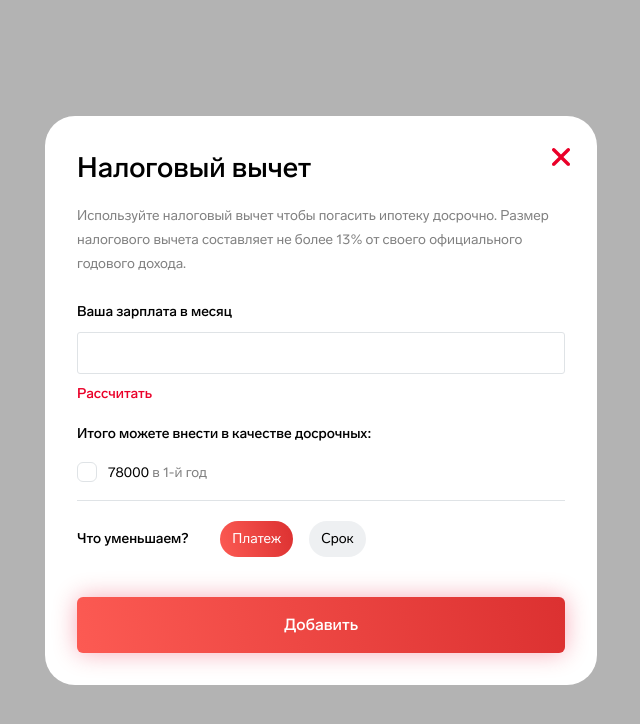
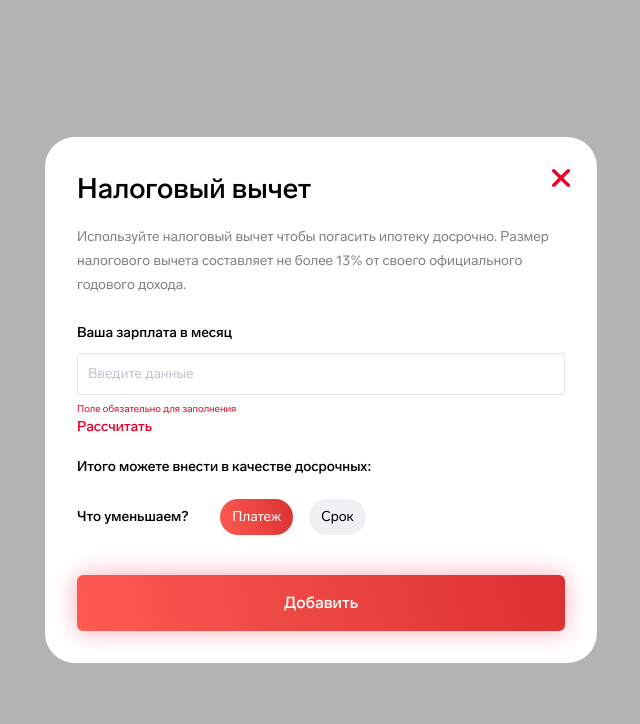
Before and after one commit to enjirtmnv/outside-digital, a React (Create React App) app: page / in a window 1280 px wide. Both pictures are taken after a click on the button "Налоговый вычет". Shown: the top 724 px of the page, without its empty margins (319-959 px from the left). Built offline with nearby package versions, Linux system fonts and the light colour scheme.

Commit message:
add pays

```diff
--- /dev/null
+++ b/src/components/Checkbox/Checkbox.jsx
@@ -0,0 +1,43 @@
+import React from 'react';
+import css from "./Checkbox.module.css";
+
+const Checkbox = ({pay, index, id}) => {
+
+  const ending = Number(String(index + 1).split('').slice(-1)[0]);
+
+  const endingNumber = (num) => {
+    const end = +num;
+    if (end === 12 || end === 13 || end ===16 || end === 17 || end === 18) {
+      return 'ый'
+    } else if (end === 1 || end === 4 || end === 5 || end === 9 || end === 0) {
+      return 'ый'
+    } else if (end === 2 || end === 6 || end === 7 || end === 8){
+      return 'oй'
+    } else if (end === 3){
+      return 'ий'
+    }
+  };
+
+  return (
+    <li className={css.popup__payItem}>
+      <input
+        type="checkbox"
+        id={id}
+        className={css.popup__payCheckbox}
+      />
+      <label
+        htmlFor={id}
+        className={css.popup__payLabel}
+      >
+        <span className={css.popup__payValue}>{pay}</span>
+        {
+          index === 1
+          ? <span className={css.popup__payTimeName}>{` во ${index + 1}-${endingNumber(ending)} год`}</span>
+            : <span className={css.popup__payTimeName}>{` в ${index + 1}-${endingNumber(ending)} год`}</span>
+        }
+      </label>
+    </li>
+  );
+};
+
+export default Checkbox;
--- /dev/null
+++ b/src/components/Checkbox/Checkbox.module.css
@@ -0,0 +1,66 @@
+.popup__payItem {
+    padding: 16px 0;
+    border-bottom: 1px solid #DFE3E6;
+}
+
+.popup__payCheckbox {
+    position: absolute;
+    opacity: 0;
+}
+
+.popup__payLabel {
+    position: relative;
+    cursor: url("/src/assets/icon/Pointer.svg"), pointer;
+    padding: 0;
+}
+
+.popup__payLabel span:nth-child(1){
+    margin: 0 0 0 31px;
+}
+
+.popup__payLabel:before {
+    content: '';
+    position: absolute;
+    margin-right: 10px;
+    display: inline-block;
+    vertical-align: text-top;
+    width: 20px;
+    height: 20px;
+    background: #FFFFFF;
+    border-radius: 6px;
+    border: 1px solid #DFE3E6;
+    box-sizing: border-box;
+    transition: all 200ms;
+}
+
+.popup__payCheckbox:hover ~ .popup__payLabel:before{
+    border: 1px solid #000000;
+}
+
+.popup__payCheckbox:checked ~ .popup__payLabel:before{
+    background: linear-gradient(255.35deg, #DC3131 0.83%, rgba(255, 79, 79, 0) 108.93%), #FF5E56;
+    border: none;
+}
+
+.popup__payCheckbox:checked ~ .popup__payLabel:after {
+    content: url("/src/assets/icon/Check.svg");
+    position: absolute;
+    width: 14px;
+    height: 11px;
+    top: 1px;
+    left: 3px;
+}
+
+.popup__payValue{
+    font-size: 14px;
+    line-height: 22px;
+    font-weight: 400;
+    color: #000000;
+}
+
+.popup__payTimeName{
+    font-size: 14px;
+    line-height: 22px;
+    font-weight: 400;
+    color: #808080;
+}
--- a/src/components/Popup/Popup.jsx
+++ b/src/components/Popup/Popup.jsx
@@ -1,14 +1,44 @@
-import React, { useState} from 'react';
+import React, {useState} from 'react';
 import css from './Popup.module.css';
 import closeIcon from '../../assets/icon/Vector.svg'
+import Radio from "../Radio/Radio";
+import Checkbox from "../Checkbox/Checkbox";
+
 
 const Popup = ({isPopupOpen, setPopupOpen}) => {
 
   const [isRadioChoice, setRadioChoice] = useState('payment');
+  const [salary, setSalary] = useState('');
+  const [pays, setPays] = useState([]);
+
   const toggleRadio = (e) => setRadioChoice(e.target.value);
 
-  const [salary, setSalary] = useState('');
-  const handleChangeSalary = (e) => setSalary(e.target.value);
+  const handleChangeSalary = (e) => {
+    let num = e.target.value;
+    let numWithSpace = Number(num.replace(/\s+/g, '')).toLocaleString();
+    setSalary(numWithSpace);
+  };
+
+  const calculatePays = () => {
+    const salaryRemoveSpace = salary.replace(/\s+/g, '');
+    if (salaryRemoveSpace) {
+      const payArray = [];
+      let tax = 260000;
+      const taxInOneYear = Math.floor(salaryRemoveSpace * 12 * 0.13);
+      const years = Math.floor(260000 / taxInOneYear);
+      for (let i = 0; i < years; i++) {
+        if (tax - taxInOneYear > 0) {
+          tax = tax - taxInOneYear;
+          payArray.push(`${taxInOneYear.toLocaleString()} рублей`);
+        } else {
+          payArray.push(`${tax.toLocaleString()} рублей`)
+        }
+      }
+      setPays(payArray);
+    } else {
+      setPays([]);
+    }
+  };
 
   const togglePopup = () => setPopupOpen(!isPopupOpen);
   const stopPropagationContent = e => e.stopPropagation();
@@ -52,80 +82,52 @@ const Popup = ({isPopupOpen, setPopupOpen}) => {
               name={'salary'}
               value={salary}
               onChange={handleChangeSalary}
+              placeholder={'Введите данные'}
+              autoComplete="off"
+              pattern="[0-9]*"
             />
+            <p className={css.popup__salaryError}>Поле обязательно для заполнения</p>
           </label>
-          <p className={css.popup__calculateButton}>Рассчитать</p>
+          <p
+            className={css.popup__calculateButton}
+            onClick={calculatePays}
+          >Рассчитать</p>
         </div>
 
-        <div className={css.popup__mortgageWrap}>
+        <div className={css.popup__payWrap}>
           <p className={css.popup__subtitle}>Итого можете внести в качестве досрочных:</p>
-          <ul className={css.popup__mortgageList}>
-            <li className={css.popup__mortgageItem}>
-            <input
-              type="checkbox"
-              id={'opa-1'}
-              className={css.popup__mortgageCheckbox}
-            />
-            <label
-              htmlFor="opa-1"
-              className={css.popup__mortgageLabel}
-            >
-                <span
-                  className={css.popup__mortgageValue}
-                >
-                  78000
-                </span>
-              <span
-                className={css.popup__mortgageTimeName}
-              >
-                  {` в 1-й год`}
-                </span>
-            </label>
-          </li>
+          <ul className={css.popup__payList}>
+            {
+              pays.map((item, index) => {
+                return (
+                  <Checkbox
+                    pay={item}
+                    index={index}
+                    id={`payItem-${index}`}
+                  />
+                )
+              })
+            }
           </ul>
         </div>
 
         <div className={css.popup__choiceWrap}>
           <p className={css.popup__subtitle}>Что уменьшаем?</p>
           <ul className={css.popup__choiceList}>
-            <li>
-              <input
-                type="radio"
-                id={'payment'}
-                className={css.popup__choiceRadio}
-                name={'choice'}
-                value={'payment'}
-                checked={isRadioChoice === 'payment'}
-                onChange={toggleRadio}
-              />
-              <label
-                htmlFor="payment"
-                className={css.popup__choiceLabel}
-              >
-                Платеж
-              </label>
-
-            </li>
-            <li>
-              <input
-                type="radio"
-                id={'period'}
-                className={css.popup__choiceRadio}
-                name={'choice'}
-                value={'period'}
-                checked={isRadioChoice === 'period'}
-                onChange={toggleRadio}
-              />
-              <label
-                htmlFor="period"
-                className={css.popup__choiceLabel}
-              >
-                Срок
-              </label>
-            </li>
+            <Radio
+              value={'payment'}
+              text={'Платеж'}
+              isRadioChoice={isRadioChoice}
+              toggleRadio={toggleRadio}
+            />
+            <Radio
+              value={'period'}
+              text={'Срок'}
+              isRadioChoice={isRadioChoice}
+              toggleRadio={toggleRadio}
+            />
           </ul>
         </div>
-
         <button className={css.popup__addButton}>Добавить</button>
       </div>
     </div>
--- a/src/components/Popup/Popup.module.css
+++ b/src/components/Popup/Popup.module.css
@@ -65,6 +65,22 @@
     border-radius: 3px;
     outline: none;
     margin: 8px 0;
+    transition: all 200ms;
+}
+
+.popup__salary::placeholder{
+    color: #BEC5CC;
+}
+
+.popup__salary:hover{
+    border: 1px solid #000000;
+}
+
+.popup__salaryError{
+    font-size: 10px;
+    line-height: 12px;
+    font-weight: 400;
+    color: #EA0029;
 }
 
 .popup__calculateButton {
@@ -85,74 +101,12 @@
     color: #EA0029;
 }
 
-.popup__mortgageWrap {
+.popup__payWrap {
 
 }
 
-.popup__mortgageList {
+.popup__payList {
 
-}
-
-.popup__mortgageItem {
-    padding: 16px 0;
-    border-bottom: 1px solid #DFE3E6;
-}
-
-.popup__mortgageCheckbox {
-    position: absolute;
-    opacity: 0;
-}
-
-.popup__mortgageLabel {
-    position: relative;
-    cursor: url("/src/assets/icon/Pointer.svg"), pointer;
-    padding: 0;
-}
-
-.popup__mortgageLabel span:nth-child(1){
-    margin: 0 0 0 31px;
-}
-
-.popup__mortgageLabel:before {
-    content: '';
-    position: absolute;
-    margin-right: 10px;
-    display: inline-block;
-    vertical-align: text-top;
-    width: 20px;
-    height: 20px;
-    background: #FFFFFF;
-    border-radius: 6px;
-    border: 1px solid #DFE3E6;
-    box-sizing: border-box;
-}
-
-.popup__mortgageCheckbox:checked ~ .popup__mortgageLabel:before{
-    background: linear-gradient(255.35deg, #DC3131 0.83%, rgba(255, 79, 79, 0) 108.93%), #FF5E56;
-    border: none;
-}
-
-.popup__mortgageCheckbox:checked ~ .popup__mortgageLabel:after {
-    content: url("/src/assets/icon/Check.svg");
-    position: absolute;
-    width: 14px;
-    height: 11px;
-    top: 1px;
-    left: 3px;
-}
-
-.popup__mortgageValue{
-    font-size: 14px;
-    line-height: 22px;
-    font-weight: 400;
-    color: #000000;
-}
-
-.popup__mortgageTimeName{
-    font-size: 14px;
-    line-height: 22px;
-    font-weight: 400;
-    color: #808080;
 }
 
 .popup__choiceWrap {
@@ -169,32 +123,6 @@
 
 .popup__choiceList li:nth-child(1) {
     margin: 0 0 0 32px;
-}
-
-.popup__choiceLabel {
-    display: inline-block;
-    font-size: 14px;
-    line-height: 24px;
-    font-weight: 400;
-    padding: 6px 12px;
-    margin: 0 16px 0 0;
-    background: #EEF0F2;
-    color: #000000;
-    border-radius: 50px;
-    border: none;
-    cursor: url("/src/assets/icon/Pointer.svg"), pointer;
-    transition: all 200ms;
-}
-
-.popup__choiceRadio {
-    visibility: hidden;
-    height: 0;
-    width: 0;
-}
-
-.popup__choiceRadio:checked ~ .popup__choiceLabel {
-    background: linear-gradient(255.35deg, #DC3131 0.83%, rgba(255, 79, 79, 0) 108.93%), #FF5E56;
-    color: #FFFFFF;
 }
 
 .popup__addButton {
--- /dev/null
+++ b/src/components/Radio/Radio.jsx
@@ -0,0 +1,26 @@
+import React from 'react';
+import css from "./Radio.module.css";
+
+const Radio = ({value, isRadioChoice, toggleRadio, text }) => {
+  return (
+    <li>
+      <input
+        type="radio"
+        id={value}
+        className={css.popup__choiceRadio}
+        name={'choice'}
+        value={value}
+        checked={isRadioChoice === value}
+        onChange={toggleRadio}
+      />
+      <label
+        htmlFor={value}
+        className={css.popup__choiceLabel}
+      >
+        {text}
+      </label>
+    </li>
+  );
+};
+
+export default Radio;
--- /dev/null
+++ b/src/components/Radio/Radio.module.css
@@ -0,0 +1,25 @@
+.popup__choiceLabel {
+    display: inline-block;
+    font-size: 14px;
+    line-height: 24px;
+    font-weight: 400;
+    padding: 6px 12px;
+    margin: 0 16px 0 0;
+    background: #EEF0F2;
+    color: #000000;
+    border-radius: 50px;
+    border: none;
+    cursor: url("/src/assets/icon/Pointer.svg"), pointer;
+    transition: all 200ms;
+}
+
+.popup__choiceRadio {
+    visibility: hidden;
+    height: 0;
+    width: 0;
+}
+
+.popup__choiceRadio:checked ~ .popup__choiceLabel {
+    background: linear-gradient(255.35deg, #DC3131 0.83%, rgba(255, 79, 79, 0) 108.93%), #FF5E56;
+    color: #FFFFFF;
+}
```
Also changed, not shown: 2 other files (tests, documents, lock files or other folders).
